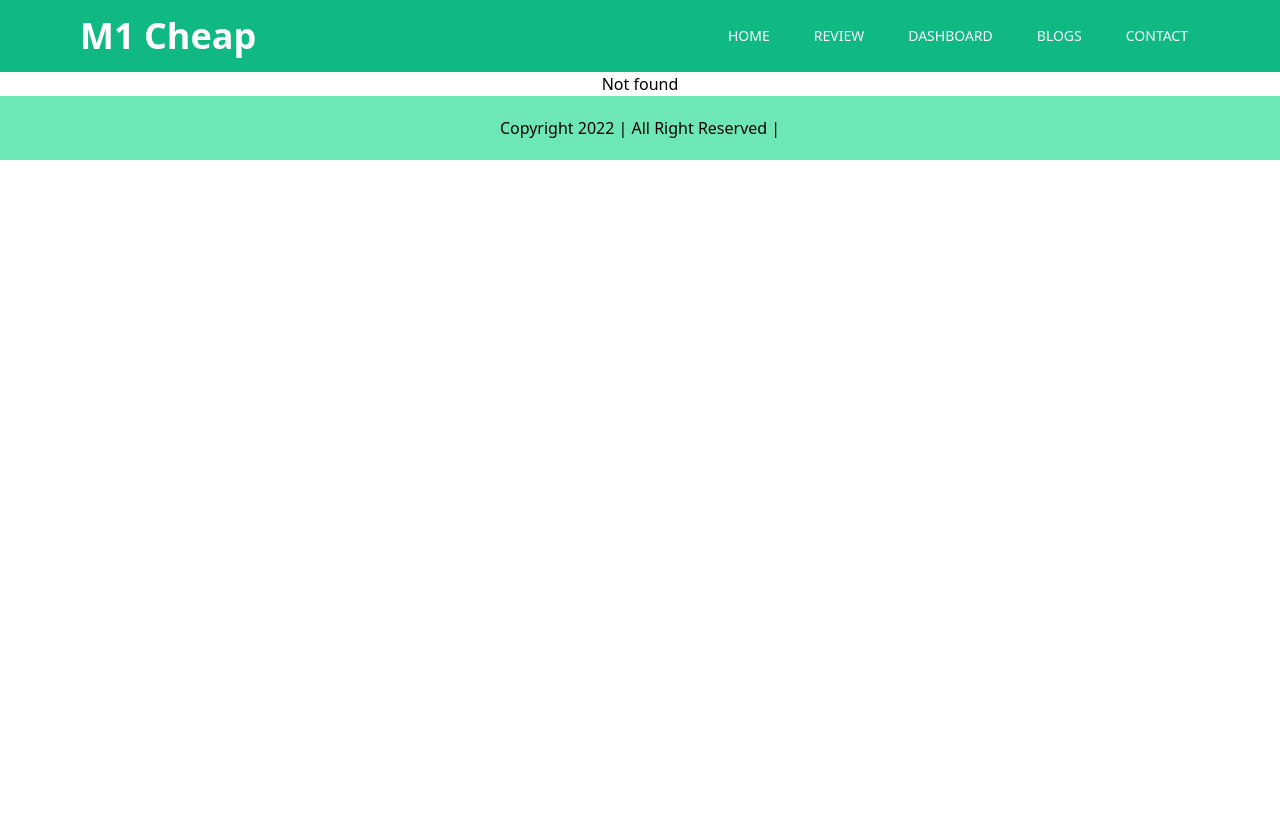
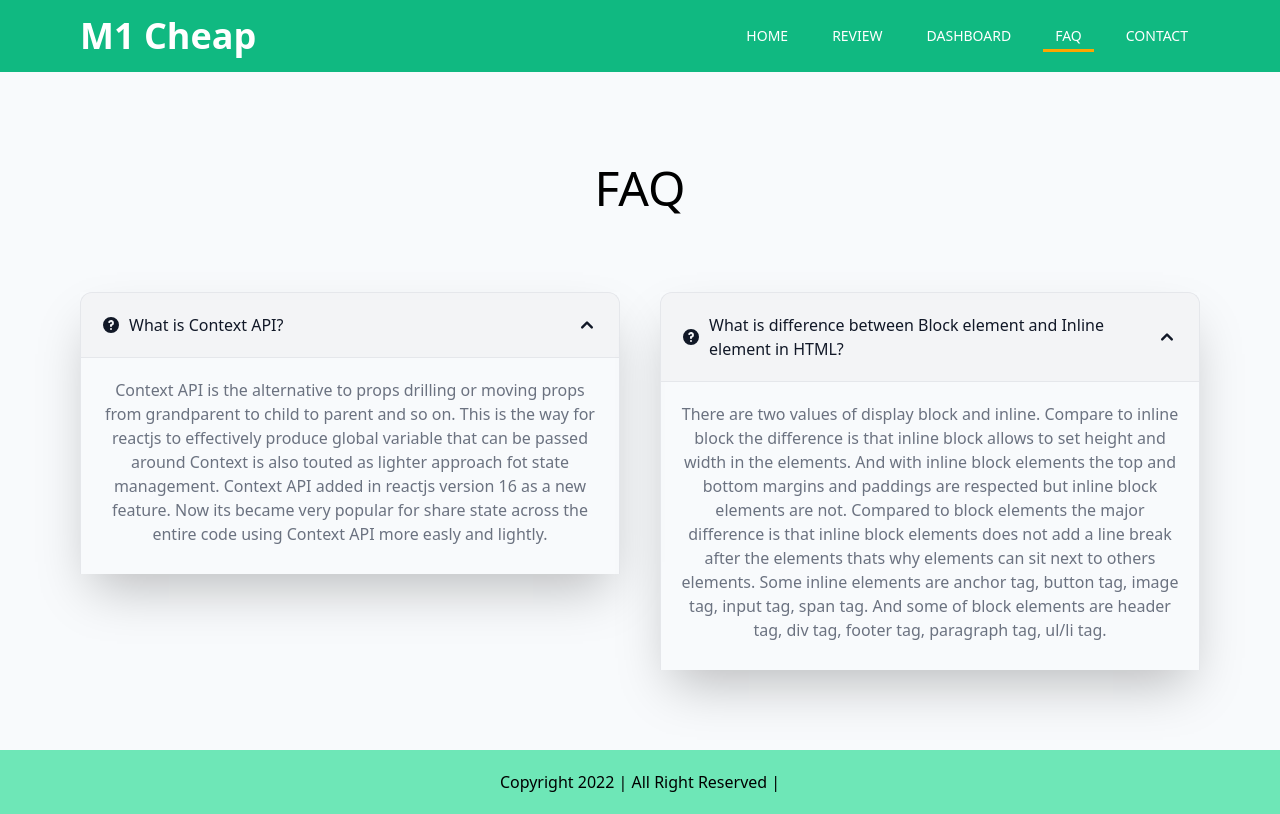
Before and after one commit to rakibahmeddev/Apple-Mackbook-Review-2022, a React (Create React App) app: page /faq in a window 1280 px wide. Before the commit this address had no page. Built offline with nearby package versions, Linux system fonts and the light colour scheme.

Commit message:
faq page done

```diff
--- a/src/App.js
+++ b/src/App.js
@@ -4,10 +4,10 @@ import Header from "./components/Header/Header";
 import Home from "./components/Home/Home";
 import Review from "./components/Review/Review";
 import Dashboard from "./components/Dashboard/Dashboard";
-import Blogs from "./components/Blogs/Blogs";
 import Contact from "./components/Contact/Contact";
 import NotFound from "./components/NotFound/NotFound";
 import Footer from "./components/Footer/Footer";
+import FAQ from "./components/FAQ/FAQ";
 
 function App() {
   return (
@@ -22,7 +22,7 @@ function App() {
           <Route path="/" element={<Home></Home>}></Route>
           <Route path="/review" element={<Review></Review>}></Route>
           <Route path="/dashboard" element={<Dashboard></Dashboard>}></Route>
-          <Route path="/blogs" element={<Blogs></Blogs>}></Route>
+          <Route path="/faq" element={<FAQ></FAQ>}></Route>
           <Route path="/contact" element={<Contact></Contact>}></Route>
           <Route path="*" element={<NotFound></NotFound>}></Route>
         </Routes>
--- a/src/components/Blogs/Blogs.js
+++ /dev/null
@@ -1,11 +0,0 @@
-import React from "react";
-
-const Blogs = () => {
-  return (
-    <div>
-      <h2>this is blogs</h2>
-    </div>
-  );
-};
-
-export default Blogs;
--- /dev/null
+++ b/src/components/FAQ/FAQ.js
@@ -0,0 +1,139 @@
+import React from "react";
+
+const FAQ = () => {
+  return (
+    <div className="py-20 px-20 bg-slate-50">
+      <h2 className="md:text-5xl text-3xl  text-center font-medium my-3 mb-10">
+        FAQ
+      </h2>
+      <div className="w-full  grid md:grid-cols-2 gap-10 mt-20">
+        <div className="">
+          <div id="accordion-open" data-accordion="open" className="shadow-2xl">
+            <h2 id="accordion-open-heading-1">
+              <button
+                type="button"
+                class="flex justify-between items-center p-5 w-full font-medium text-left rounded-t-xl border border-b-0 border-gray-200 focus:ring-4 focus:ring-gray-200 dark:focus:ring-gray-800 dark:border-gray-700 hover:bg-gray-100 dark:hover:bg-gray-800 bg-gray-100 dark:bg-gray-800 text-gray-900 dark:text-white"
+                data-accordion-target="#accordion-open-body-1"
+                aria-expanded="true"
+                aria-controls="accordion-open-body-1"
+              >
+                <span class="flex items-center">
+                  <svg
+                    class="mr-2 w-5 h-5 shrink-0"
+                    fill="currentColor"
+                    viewBox="0 0 20 20"
+                    xmlns="http://www.w3.org/2000/svg"
+                  >
+                    <path
+                      fill-rule="evenodd"
+                      d="M18 10a8 8 0 11-16 0 8 8 0 0116 0zm-8-3a1 1 0 00-.867.5 1 1 0 11-1.731-1A3 3 0 0113 8a3.001 3.001 0 01-2 2.83V11a1 1 0 11-2 0v-1a1 1 0 011-1 1 1 0 100-2zm0 8a1 1 0 100-2 1 1 0 000 2z"
+                      clip-rule="evenodd"
+                    ></path>
+                  </svg>{" "}
+                  What is Context API?
+                </span>
+                <svg
+                  data-accordion-icon=""
+                  class="w-6 h-6 rotate-180 shrink-0"
+                  fill="currentColor"
+                  viewBox="0 0 20 20"
+                  xmlns="http://www.w3.org/2000/svg"
+                >
+                  <path
+                    fill-rule="evenodd"
+                    d="M5.293 7.293a1 1 0 011.414 0L10 10.586l3.293-3.293a1 1 0 111.414 1.414l-4 4a1 1 0 01-1.414 0l-4-4a1 1 0 010-1.414z"
+                    clip-rule="evenodd"
+                  ></path>
+                </svg>
+              </button>
+            </h2>
+            <div
+              id="accordion-open-body-1"
+              class=""
+              aria-labelledby="accordion-open-heading-1"
+            >
+              <div class="p-5 border border-b-0 border-gray-200 dark:border-gray-700 dark:bg-gray-900">
+                <p class="mb-2 text-gray-500 dark:text-gray-400">
+                  Context API is the alternative to props drilling or moving
+                  props from grandparent to child to parent and so on. This is
+                  the way for reactjs to effectively produce global variable
+                  that can be passed around Context is also touted as lighter
+                  approach fot state management. Context API added in reactjs
+                  version 16 as a new feature. Now its became very popular for
+                  share state across the entire code using Context API more
+                  easly and lightly.
+                </p>
+              </div>
+            </div>
+          </div>
+        </div>
+        <div className="">
+          <div id="accordion-open" data-accordion="open" className="shadow-2xl">
+            <h2 id="accordion-open-heading-1">
+              <button
+                type="button"
+                class="flex justify-between items-center p-5 w-full font-medium text-left rounded-t-xl border border-b-0 border-gray-200 focus:ring-4 focus:ring-gray-200 dark:focus:ring-gray-800 dark:border-gray-700 hover:bg-gray-100 dark:hover:bg-gray-800 bg-gray-100 dark:bg-gray-800 text-gray-900 dark:text-white"
+                data-accordion-target="#accordion-open-body-1"
+                aria-expanded="true"
+                aria-controls="accordion-open-body-1"
+              >
+                <span class="flex items-center">
+                  <svg
+                    class="mr-2 w-5 h-5 shrink-0"
+                    fill="currentColor"
+                    viewBox="0 0 20 20"
+                    xmlns="http://www.w3.org/2000/svg"
+                  >
+                    <path
+                      fill-rule="evenodd"
+                      d="M18 10a8 8 0 11-16 0 8 8 0 0116 0zm-8-3a1 1 0 00-.867.5 1 1 0 11-1.731-1A3 3 0 0113 8a3.001 3.001 0 01-2 2.83V11a1 1 0 11-2 0v-1a1 1 0 011-1 1 1 0 100-2zm0 8a1 1 0 100-2 1 1 0 000 2z"
+                      clip-rule="evenodd"
+                    ></path>
+                  </svg>{" "}
+                  What is difference between Block element and Inline element in
+                  HTML?
+                </span>
+                <svg
+                  data-accordion-icon=""
+                  class="w-6 h-6 rotate-180 shrink-0"
+                  fill="currentColor"
+                  viewBox="0 0 20 20"
+                  xmlns="http://www.w3.org/2000/svg"
+                >
+                  <path
+                    fill-rule="evenodd"
+                    d="M5.293 7.293a1 1 0 011.414 0L10 10.586l3.293-3.293a1 1 0 111.414 1.414l-4 4a1 1 0 01-1.414 0l-4-4a1 1 0 010-1.414z"
+                    clip-rule="evenodd"
+                  ></path>
+                </svg>
+              </button>
+            </h2>
+            <div
+              id="accordion-open-body-1"
+              class=""
+              aria-labelledby="accordion-open-heading-1"
+            >
+              <div class="p-5 border border-b-0 border-gray-200 dark:border-gray-700 dark:bg-gray-900">
+                <p class="mb-2 text-gray-500 dark:text-gray-400">
+                  There are two values of display block and inline. Compare to
+                  inline block the difference is that inline block allows to set
+                  height and width in the elements. And with inline block
+                  elements the top and bottom margins and paddings are respected
+                  but inline block elements are not. Compared to block elements
+                  the major difference is that inline block elements does not
+                  add a line break after the elements thats why elements can sit
+                  next to others elements. Some inline elements are anchor tag,
+                  button tag, image tag, input tag, span tag. And some of block
+                  elements are header tag, div tag, footer tag, paragraph tag,
+                  ul/li tag.
+                </p>
+              </div>
+            </div>
+          </div>
+        </div>
+      </div>
+    </div>
+  );
+};
+
+export default FAQ;
--- a/src/components/Header/Header.js
+++ b/src/components/Header/Header.js
@@ -15,7 +15,7 @@ const Header = () => {
         <Nav to="/">Home</Nav>
         <Nav to="/review">Review</Nav>
         <Nav to="/dashboard">Dashboard</Nav>
-        <Nav to="/blogs">Blogs</Nav>
+        <Nav to="/faq">FAQ</Nav>
         <Nav to="/contact">Contact</Nav>
       </div>
     </div>
```
